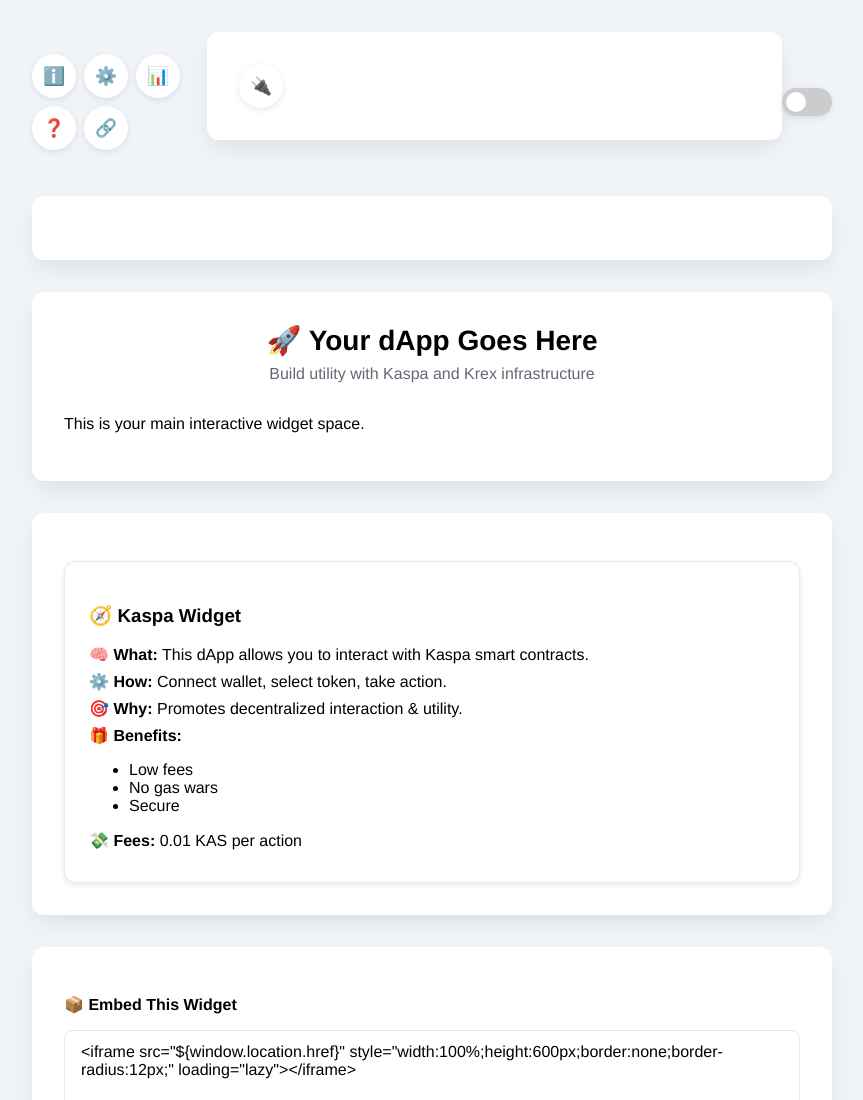
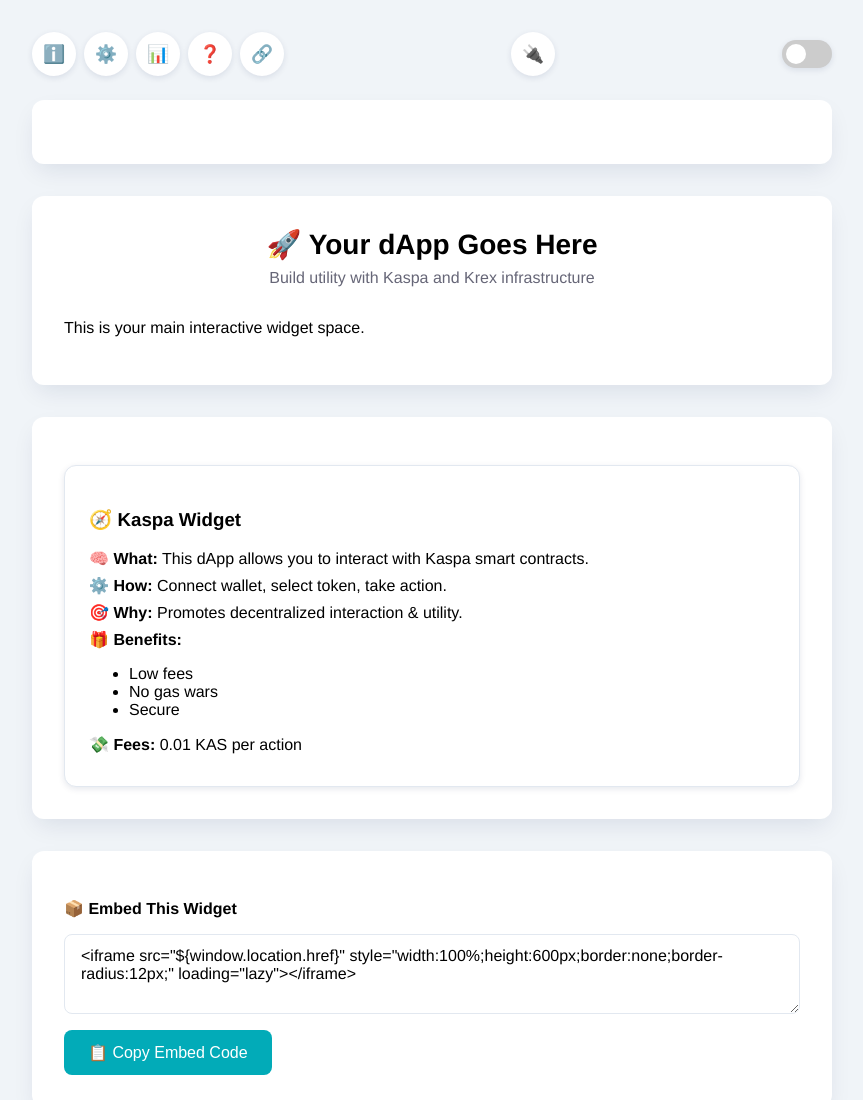
Before and after one commit to Kasparex/kasparex-global, a website: page dapp-template.html in a window 1280 px wide. Shown: the top 1100 px of the page, without its empty margins (208-1071 px from the left). Drawn offline with Linux system fonts and the light colour scheme.

Commit message:
Update dapp-template.html

```diff
--- a/dapp-template.html
+++ b/dapp-template.html
@@ -88,9 +88,8 @@
       <button class="icon-button" onclick="togglePopup('links-popup')" title="Links">🔗</button>
     </div>
       <!-- ✅ Wallet Connect Panel -->
-      <div class="kasparex-panel">
-        <div id="wallet-container"></div>
-      </div>
+      <div id="wallet-container"></div>
+
     <div id="theme-container"></div>
   </div>
 
```
